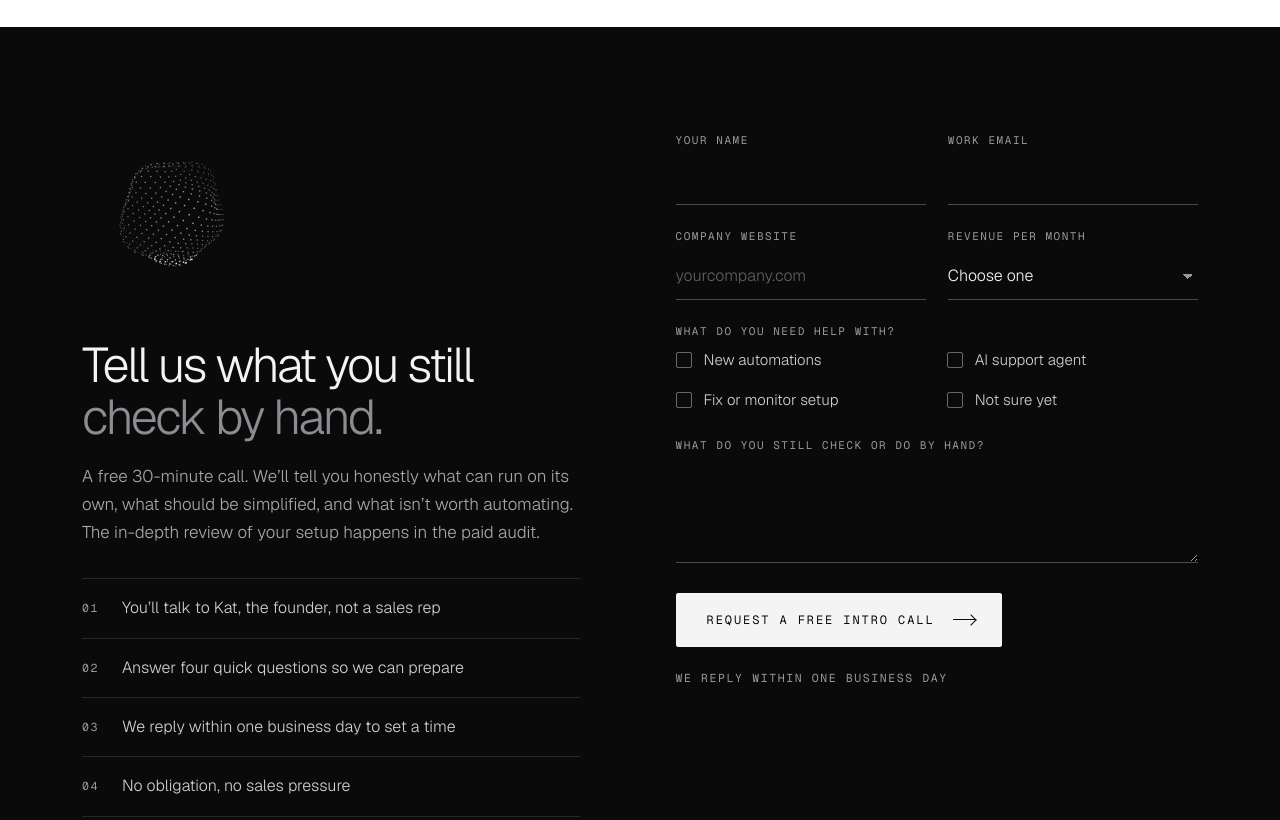
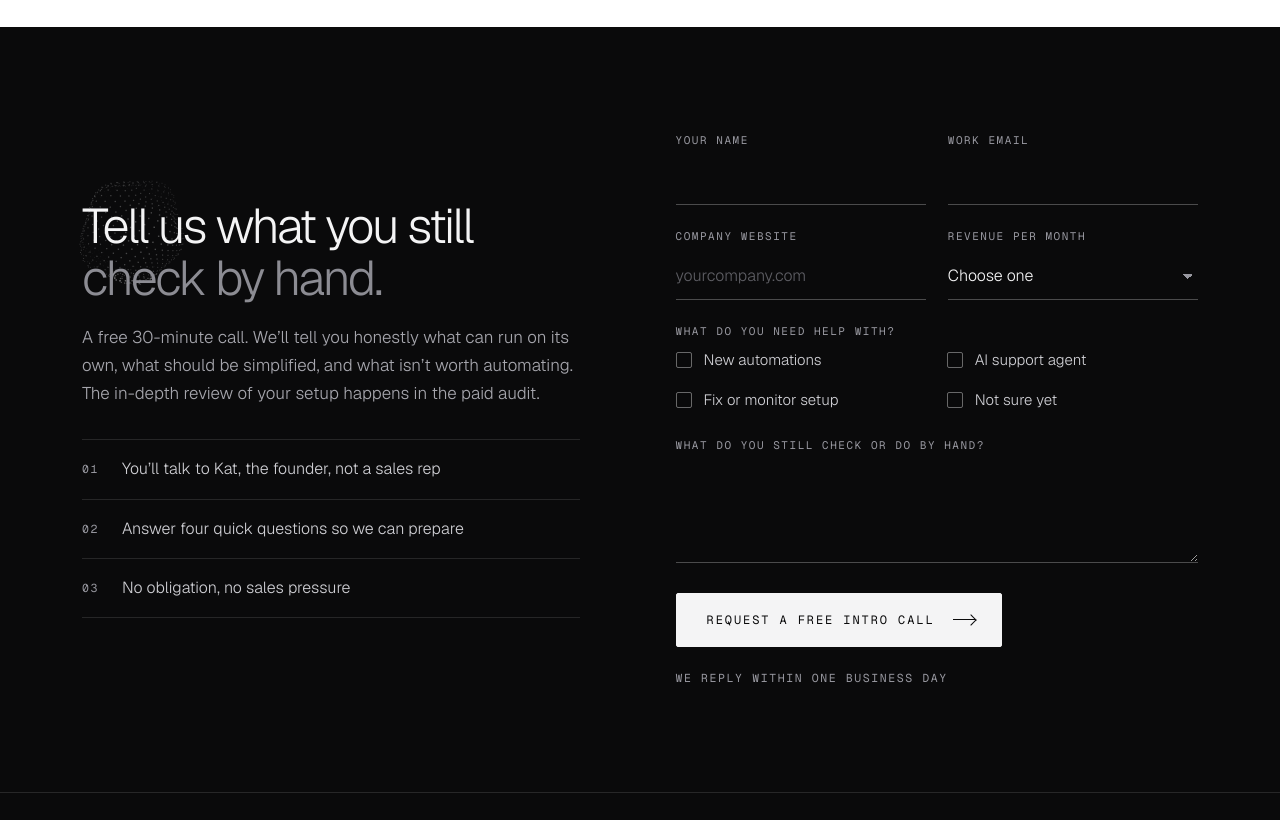
Before and after one commit to KatyaFedorova/wgy-labs-site, a plain HTML site: page index.html in a window 1280 px wide. Shown: the part 7640-8460 px from the top of the page. Drawn offline with nearby package versions, Linux system fonts and the light colour scheme; animation ran at ten frames a second.

Commit message:
Booking section: sphere behind headline, columns centred, 3-item list
Co-Authored-By: Claude Opus 5.5 <noreply@anthropic.com>

```diff
--- a/index.html
+++ b/index.html
@@ -113,7 +113,10 @@
   @keyframes spin{to{transform:rotate(360deg)}}
   .wave{display:block;position:relative;width:min(520px,92vw);height:clamp(130px,30vh,300px);margin:calc(-1 * clamp(4px,2vh,24px)) auto clamp(6px,2vh,20px)}
   @media (max-width:640px){.wave{height:clamp(130px,28vh,240px)}}
-  .contact .wave{width:220px;height:200px;margin:-20px 0 28px -20px}
+  .contact .wave{position:absolute;top:-70px;left:-60px;width:220px;height:200px;margin:0;opacity:.45;pointer-events:none;z-index:0}
+  .contact .grid>div:first-child{position:relative}
+  .contact .grid>div:first-child>*:not(.wave){position:relative;z-index:1}
+  @media (max-width:960px){.contact .wave{top:-80px;left:auto;right:-40px}}
   .hero .cap{color:var(--soft);margin:0 0 clamp(12px,2.6vh,28px);position:relative}
   .now{min-height:1.4em}
   @media (max-width:620px){.now{min-height:2.9em}}
@@ -415,7 +418,7 @@
   /* ===== contact ===== */
   .contact{background:var(--night);color:var(--bone);padding:104px 0}
   @media (max-width:640px){.contact{padding:72px 0}}
-  .contact .grid{display:grid;grid-template-columns:1fr 1.05fr;gap:96px;align-items:start}
+  .contact .grid{display:grid;grid-template-columns:1fr 1.05fr;gap:96px;align-items:center}
   @media (max-width:960px){.contact .grid{grid-template-columns:1fr;gap:56px}}
   .contact .orb{width:110px;margin:0 0 44px}
   .contact h2 span{color:#8C8C93}
@@ -717,8 +720,7 @@
       <ul class="call-list">
         <li><span>01</span>You’ll talk to Kat, the founder, not a sales rep</li>
         <li><span>02</span>Answer four quick questions so we can prepare</li>
-        <li><span>03</span>We reply within one business day to set a time</li>
-        <li><span>04</span>No obligation, no sales pressure</li>
+        <li><span>03</span>No obligation, no sales pressure</li>
       </ul>
     </div>
     <div>
```
